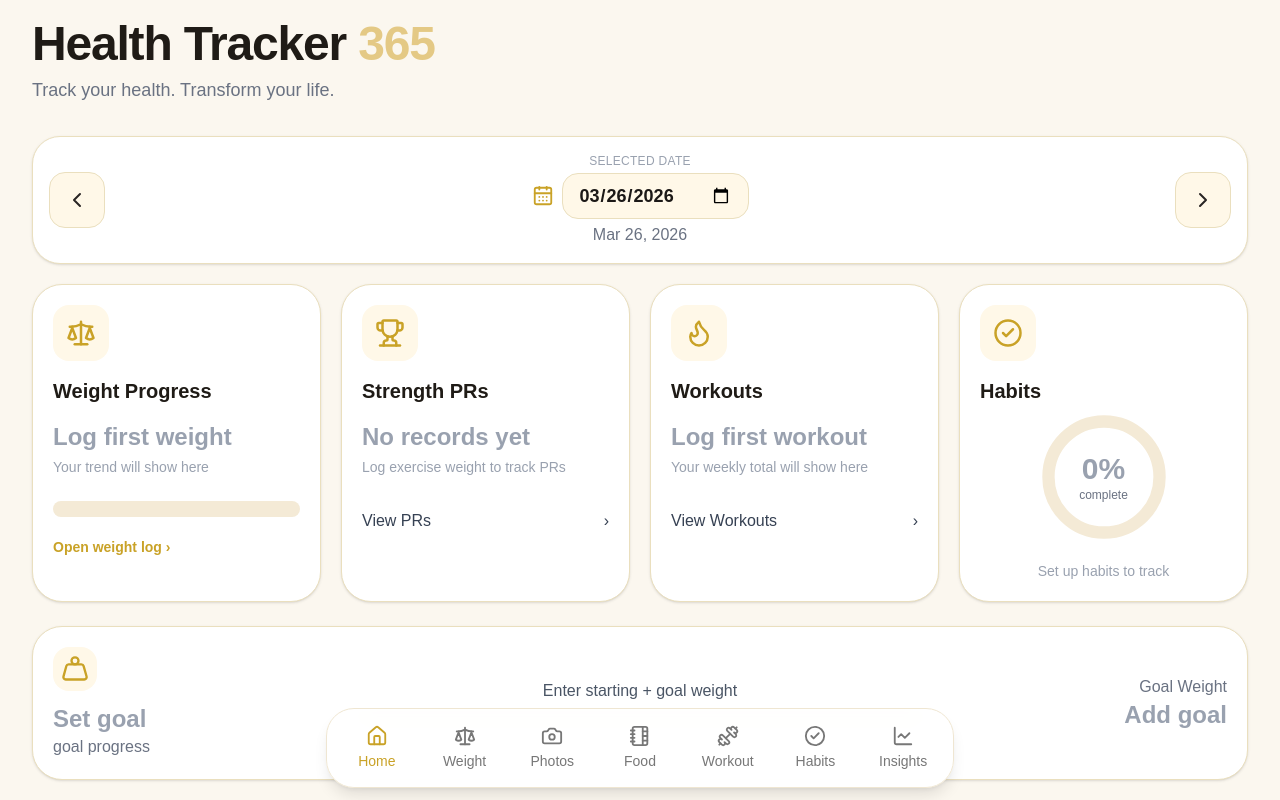
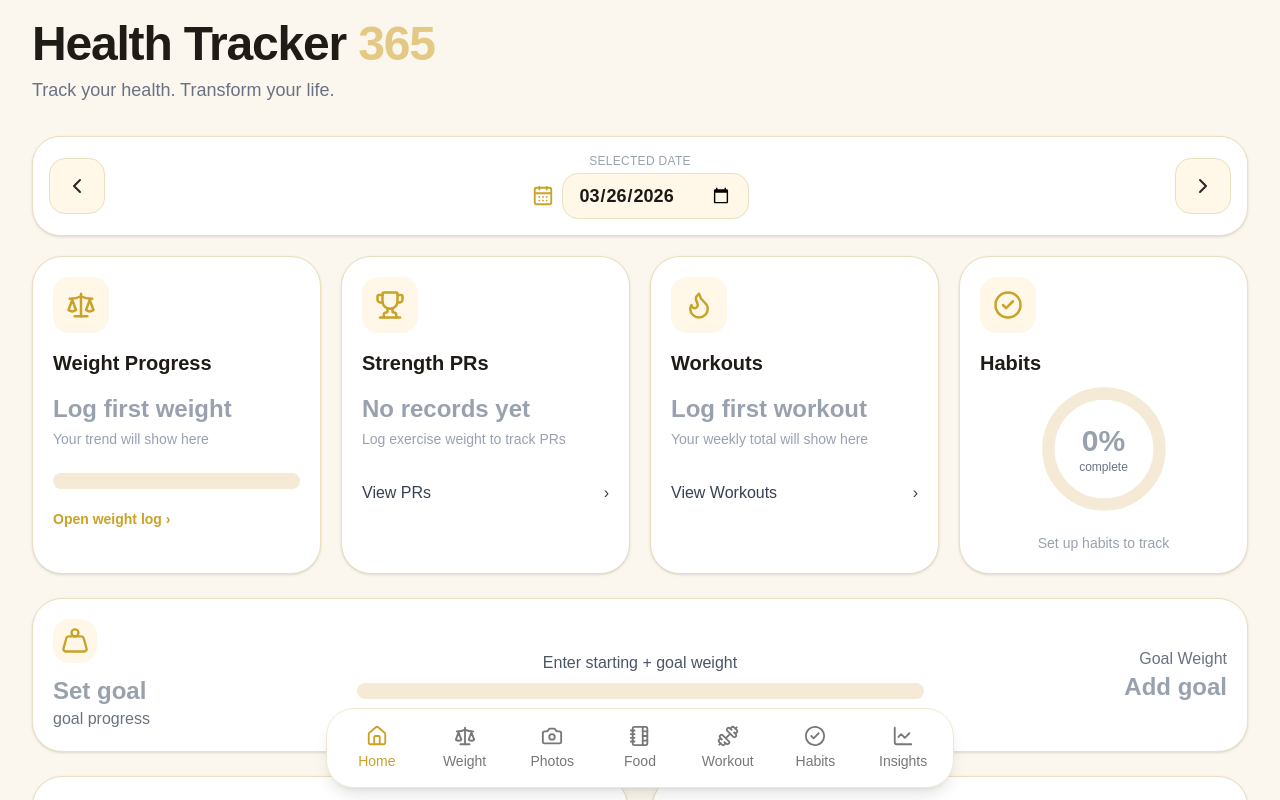
Before and after one commit to ashleyleggitt/health-tracker-365, a Next.js app: page / in a window 1280 px wide. Shown: the top 800 px of the page. Built offline with nearby package versions, Linux system fonts and the light colour scheme.

Commit message:
Health tracker date navigation and persistence update

```diff
--- a/app/page.tsx
+++ b/app/page.tsx
@@ -261,7 +261,6 @@ function DateNavigator({
               aria-label="Jump to date"
             />
           </div>
-          <p className="mt-1 text-sm font-medium text-gray-500 sm:text-base">{formatDate(selectedDate)}</p>
         </div>
 
         <button
```
